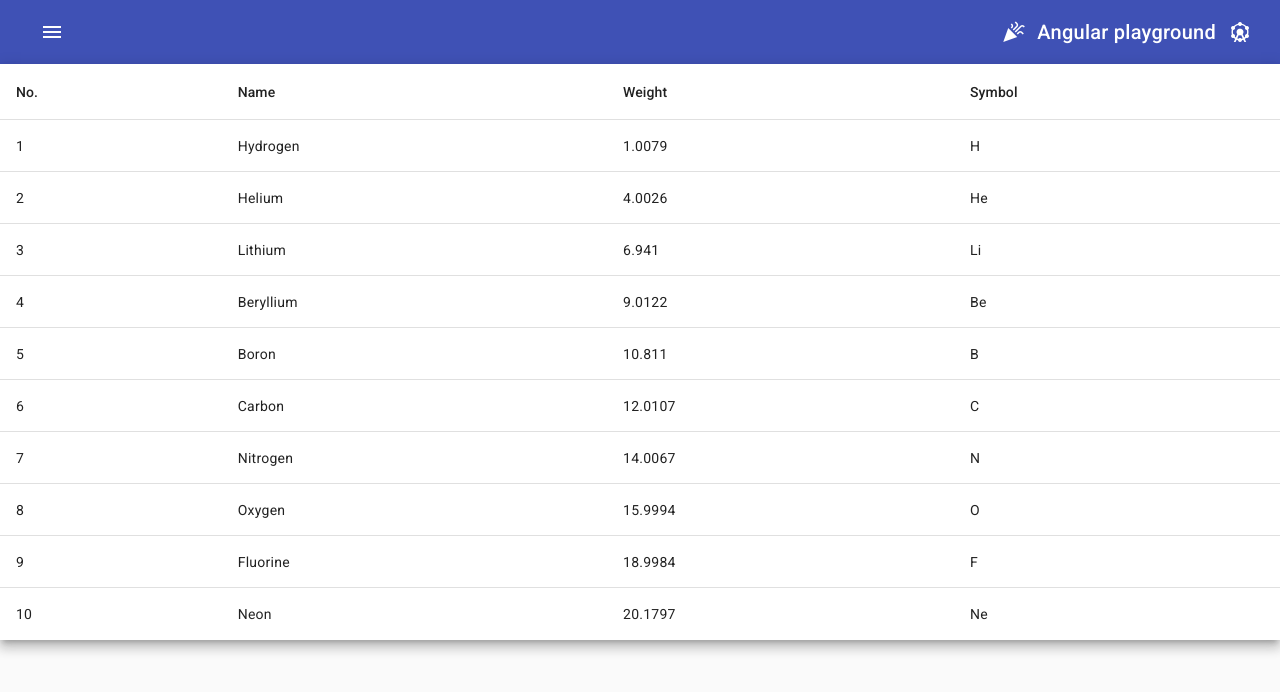
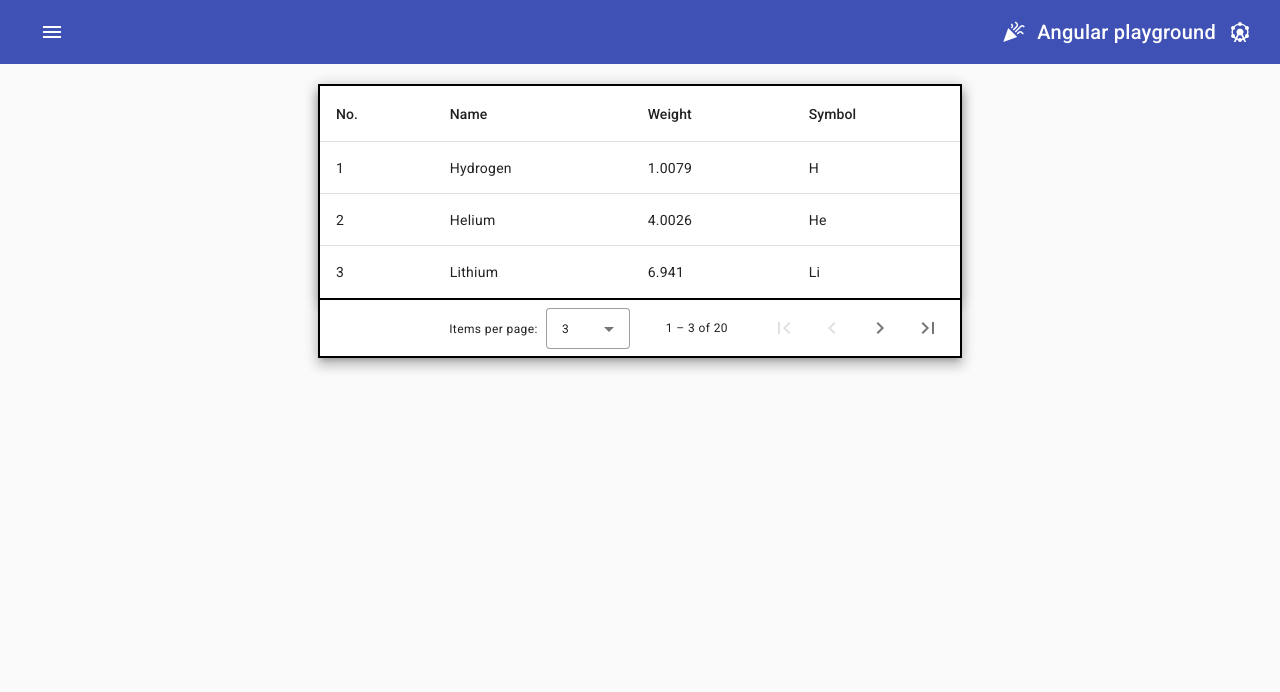
Before and after one commit to dnlbowers/angular-playground, an Angular app: page /tables in a window 1280 px wide. Shown: the top 692 px of the page. Built offline with nearby package versions, Linux system fonts and the light colour scheme.

Commit message:
Swtiching Computers

```diff
--- a/src/app/_modules/material/material.module.ts
+++ b/src/app/_modules/material/material.module.ts
@@ -8,6 +8,8 @@ import {MatListModule} from '@angular/material/list';
 import {MatButtonModule} from '@angular/material/button';
 import {MatIconModule} from '@angular/material/icon';
 import {MatTableModule} from '@angular/material/table';
+import {MatPaginatorModule} from '@angular/material/paginator';
+import { MatFormFieldModule } from '@angular/material/form-field';
 
 
 @NgModule({
@@ -21,6 +23,8 @@ import {MatTableModule} from '@angular/material/table';
     MatIconModule,
     MatCardModule,
     MatTableModule,
+    MatPaginatorModule,
+    MatFormFieldModule,
   ],
   exports: [
     MatToolbarModule,
@@ -30,6 +34,8 @@ import {MatTableModule} from '@angular/material/table';
     MatIconModule,
     MatCardModule,
     MatTableModule,
+    MatPaginatorModule,
+    MatFormFieldModule,
   ]
 })
 export class MaterialModule { }
--- a/src/app/tables/tables.component.css
+++ b/src/app/tables/tables.component.css
@@ -0,0 +1,13 @@
+.container {
+    border: 2px solid #000;
+    margin: 20px auto;
+    width: 50%;
+}
+
+table {
+    width: 100%;
+}
+
+mat-paginator {
+    border-top: 2px solid #000;
+}
--- a/src/app/tables/tables.component.html
+++ b/src/app/tables/tables.component.html
@@ -1,3 +1,5 @@
+
+<div class="container mat-elevation-z8">
     <table mat-table [dataSource]="dataSource" class="mat-elevation-z8">
 
       <!--- Note that these columns can be defined in any order.
@@ -29,4 +31,12 @@
 
       <tr mat-header-row *matHeaderRowDef="displayedColumns"></tr>
       <tr mat-row *matRowDef="let row; columns: displayedColumns;"></tr>
+
     </table>
+    <mat-paginator [pageSizeOptions]="[3, 5, 10]"
+        [pageSize]="3"
+        showFirstLastButtons
+        aria-label="Select page of periodic elements">
+    </mat-paginator>
+
+</div>
--- a/src/app/tables/tables.component.ts
+++ b/src/app/tables/tables.component.ts
@@ -1,5 +1,7 @@
-import { Component } from '@angular/core';
+import { AfterViewInit, Component, ViewChild } from '@angular/core';
 import { PeriodicElement } from '../_models/periodic-element';
+import { MatPaginator } from '@angular/material/paginator';
+import { MatTableDataSource } from '@angular/material/table';
 
 const ELEMENT_DATA: PeriodicElement[] = [
   {position: 1, name: 'Hydrogen', weight: 1.0079, symbol: 'H'},
@@ -12,6 +14,16 @@ const ELEMENT_DATA: PeriodicElement[] = [
   {position: 8, name: 'Oxygen', weight: 15.9994, symbol: 'O'},
   {position: 9, name: 'Fluorine', weight: 18.9984, symbol: 'F'},
   {position: 10, name: 'Neon', weight: 20.1797, symbol: 'Ne'},
+  {position: 11, name: 'Sodium', weight: 22.9897, symbol: 'Na'},
+  {position: 12, name: 'Magnesium', weight: 24.305, symbol: 'Mg'},
+  {position: 13, name: 'Aluminum', weight: 26.9815, symbol: 'Al'},
+  {position: 14, name: 'Silicon', weight: 28.0855, symbol: 'Si'},
+  {position: 15, name: 'Phosphorus', weight: 30.9738, symbol: 'P'},
+  {position: 16, name: 'Sulfur', weight: 32.065, symbol: 'S'},
+  {position: 17, name: 'Chlorine', weight: 35.453, symbol: 'Cl'},
+  {position: 18, name: 'Argon', weight: 39.948, symbol: 'Ar'},
+  {position: 19, name: 'Potassium', weight: 39.0983, symbol: 'K'},
+  {position: 20, name: 'Calcium', weight: 40.078, symbol: 'Ca'},
 ];
 
 @Component({
@@ -19,7 +31,14 @@ const ELEMENT_DATA: PeriodicElement[] = [
   templateUrl: './tables.component.html',
   styleUrls: ['./tables.component.css']
 })
-export class TablesComponent {
+export class TablesComponent implements AfterViewInit {
   displayedColumns: string[] = ['position', 'name', 'weight', 'symbol'];
-  dataSource = ELEMENT_DATA;
+  dataSource = new MatTableDataSource<PeriodicElement>(ELEMENT_DATA);
+
+  @ViewChild(MatPaginator)
+  paginator!: MatPaginator;
+
+  ngAfterViewInit() {
+    this.dataSource.paginator = this.paginator;
+  }
 }
```
Lines whose indentation alone changed are shown as unchanged.
